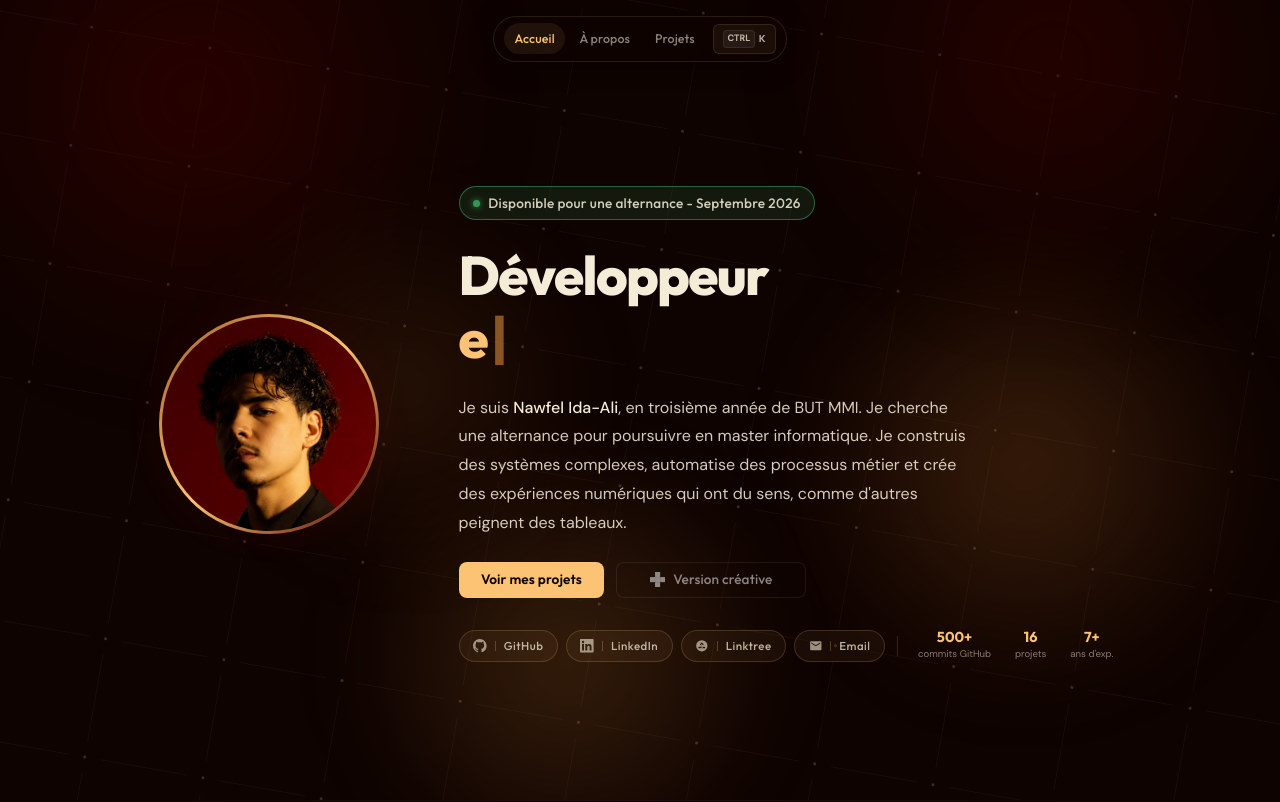
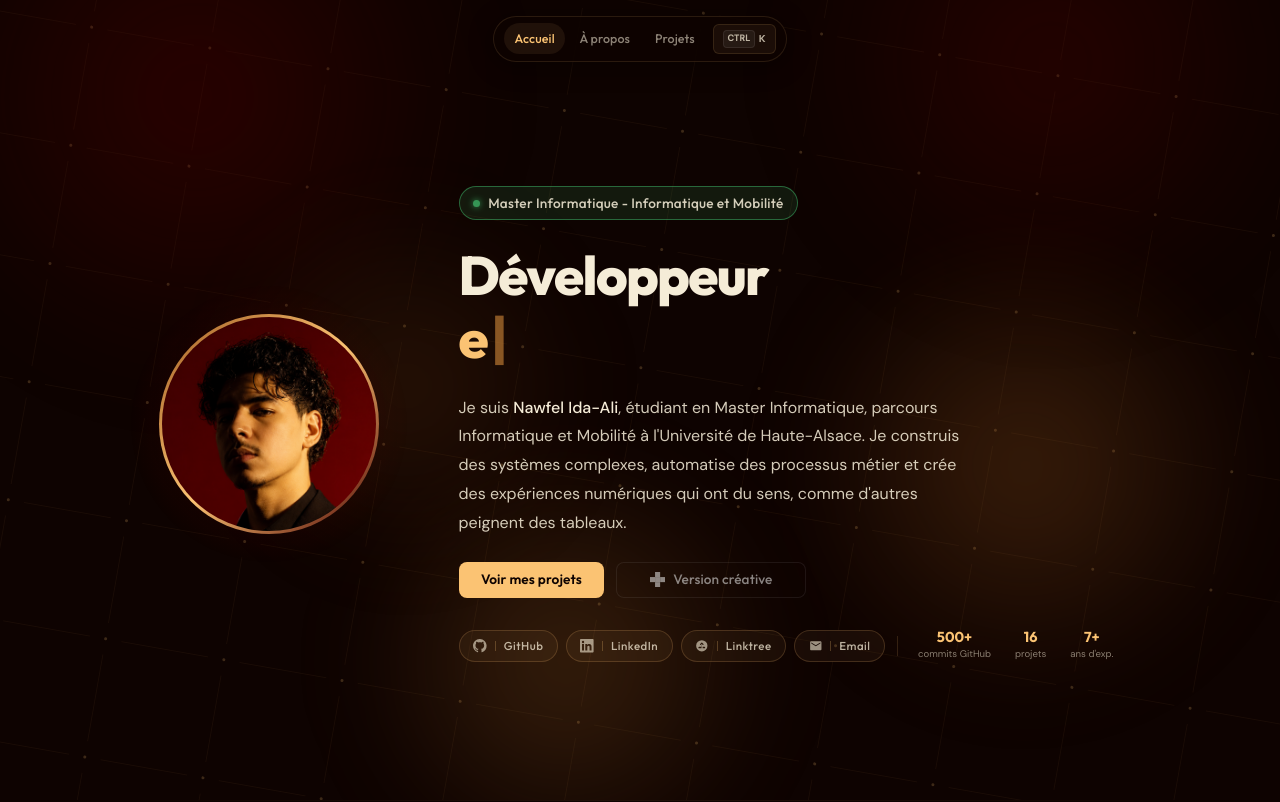
Before and after one commit to Noferu/nawfel.dev, a React (Vite) app: page / in a window 1280 px wide. Shown: the top 802 px of the page. Built offline with nearby package versions, Linux system fonts and the light colour scheme; no server answers.

Commit message:
feat(home): update hero and contact for current master status

```diff
--- a/src/components/Contact.jsx
+++ b/src/components/Contact.jsx
@@ -214,9 +214,8 @@ export default function Contact() {
             <h2 className="contact-title">Travaillons ensemble.</h2>
 
             <p className="contact-sub">
-              En recherche d'une <strong>alternance</strong> à partir de{" "}
-              <strong>septembre 2026</strong> (Strasbourg ou Lille), dans le
-              développement, l'automatisation et l'ingénierie logicielle.
+              Ouvert aux échanges et aux opportunités autour du développement,
+              de l'automatisation et de l'ingénierie logicielle.
             </p>
 
             <form className="contact-form" onSubmit={handleSubmit} noValidate>
--- a/src/components/Hero.jsx
+++ b/src/components/Hero.jsx
@@ -260,7 +260,7 @@ export default function Hero() {
             data-intro="badge"
           >
             <span className="hero-status-dot" aria-hidden="true" />
-            Disponible pour une alternance - Septembre 2026
+            Master Informatique - Informatique et Mobilité
           </a>
 
           <h1 className="hero-h1">
@@ -272,11 +272,11 @@ export default function Hero() {
           </h1>
 
           <p className="hero-desc" data-intro="desc">
-            Je suis <strong className="hero-name">Nawfel Ida-Ali</strong>, en
-            troisième année de BUT MMI. Je cherche une alternance pour
-            poursuivre en master informatique. Je construis des systèmes
-            complexes, automatise des processus métier et crée des expériences
-            numériques qui ont du sens, comme d'autres peignent des tableaux.
+            Je suis <strong className="hero-name">Nawfel Ida-Ali</strong>,
+            étudiant en Master Informatique, parcours Informatique et Mobilité à
+            l'Université de Haute-Alsace. Je construis des systèmes complexes,
+            automatise des processus métier et crée des expériences numériques
+            qui ont du sens, comme d'autres peignent des tableaux.
           </p>
 
           <div className="hero-ctas" data-intro="ctas">
```
